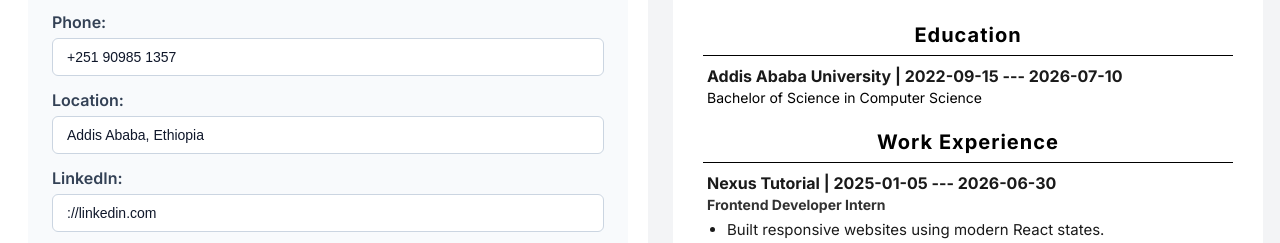
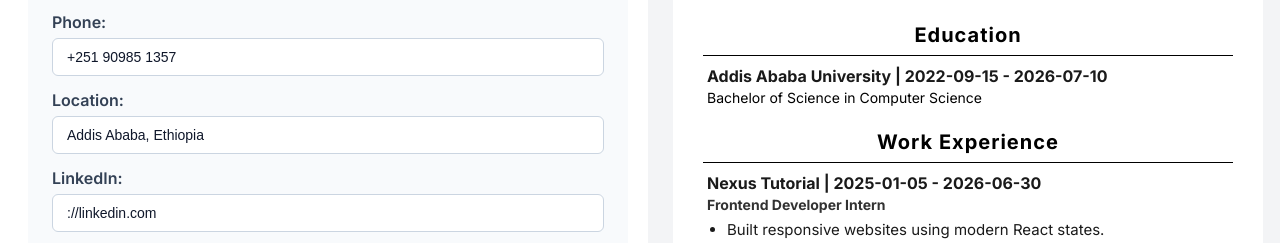
Before and after one commit to mahlet-1/Cv-Builder-Web, a React (Vite) app: page / in a window 1280 px wide. Shown: the part 424-667 px from the top of the page. Built offline with nearby package versions, Linux system fonts and the light colour scheme; a web font is replaced by a local one.

Commit message:
Update: added a description input on the editor side

```diff
--- a/src/components/CvEducation.jsx
+++ b/src/components/CvEducation.jsx
@@ -10,7 +10,7 @@ export default function CvEducation({ education }) {
         {education.map((education) => (
           <div key={education.id} className="cv-education-entry">
             <div className="cv-education-list">
-              {education.school} {education.from || education.to ? ` | ${education.from || ""} --- ${education.to || ""}` : ""}
+              {education.school} {education.from || education.to ? ` | ${education.from || ""} - ${education.to || ""}` : ""}
             </div>
             <div className="cv-education-degree">
               {education.degree}{education.field ? ` in ${education.field}` : ""}
--- a/src/components/CvExperience.jsx
+++ b/src/components/CvExperience.jsx
@@ -10,7 +10,7 @@ export default function CvExperience({ experience }) {
         {experience.map((experience) => (
           <div key={experience.id} className="cv-experience-entry">
             <div className="cv-experience-list">
-              {experience.company}{experience.from || experience.to ? ` | ${experience.from || ""} --- ${experience.to || ""}` : ""}
+              {experience.company}{experience.from || experience.to ? ` | ${experience.from || ""} - ${experience.to || ""}` : ""}
             </div>
             <div className="cv-experience-position">
               {experience.position}
--- a/src/components/ExperienceEntry.jsx
+++ b/src/components/ExperienceEntry.jsx
@@ -58,6 +58,19 @@ export default function ExperienceEntry({ experience, updateExperience, removeEx
                         className="form-input"
                     />
 
+                    <label className="form-label" htmlFor={`description-${experience.id}`}>
+                        Experience Description:
+                    </label>
+                    <input
+                        type="text"
+                        id= {`description-${experience.id}`}
+                        name="description"
+                        value={experience.description}
+                        onChange={handleChange}
+                        className="form-input"
+
+                    />
+
                     </div>
 
                     <button
```
